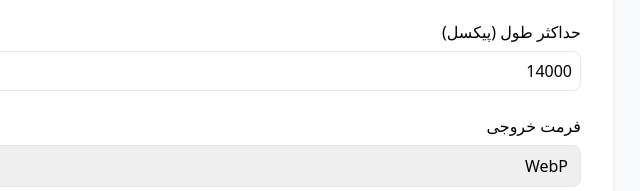
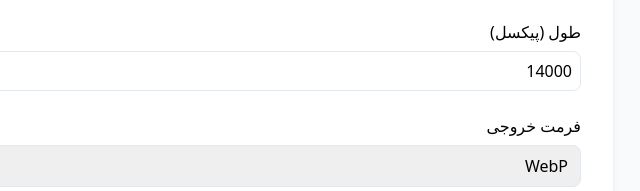
Before and after one commit to RITEMU/chapter-editor-mangaup, a plain HTML site: page index.html in a window 1280 px wide. Shown: the part 248-439 px from the top of the page, 427-1067 px from the left. Drawn offline with nearby package versions, Linux system fonts and the light colour scheme.

Commit message:
Update index.html

```diff
--- a/index.html
+++ b/index.html
@@ -122,7 +122,7 @@ color: #666;
 </div>
 
 <div class="form-group">
-<label>حداکثر طول (پیکسل)</label>
+<label>طول (پیکسل)</label>
 <input type="number" id="maxHeightInput" value="14000" min="1" max="20000">
 </div>
 
```
